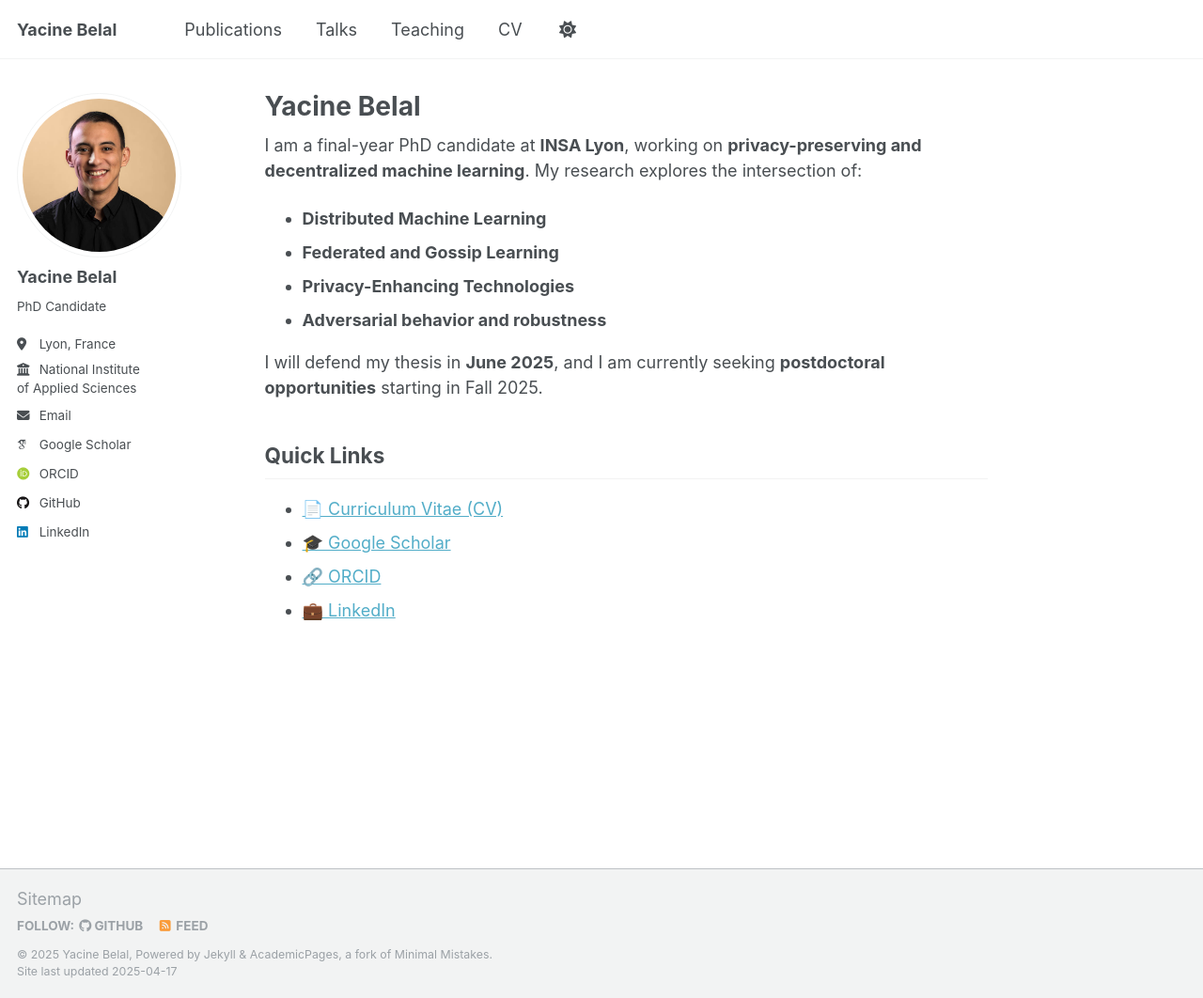
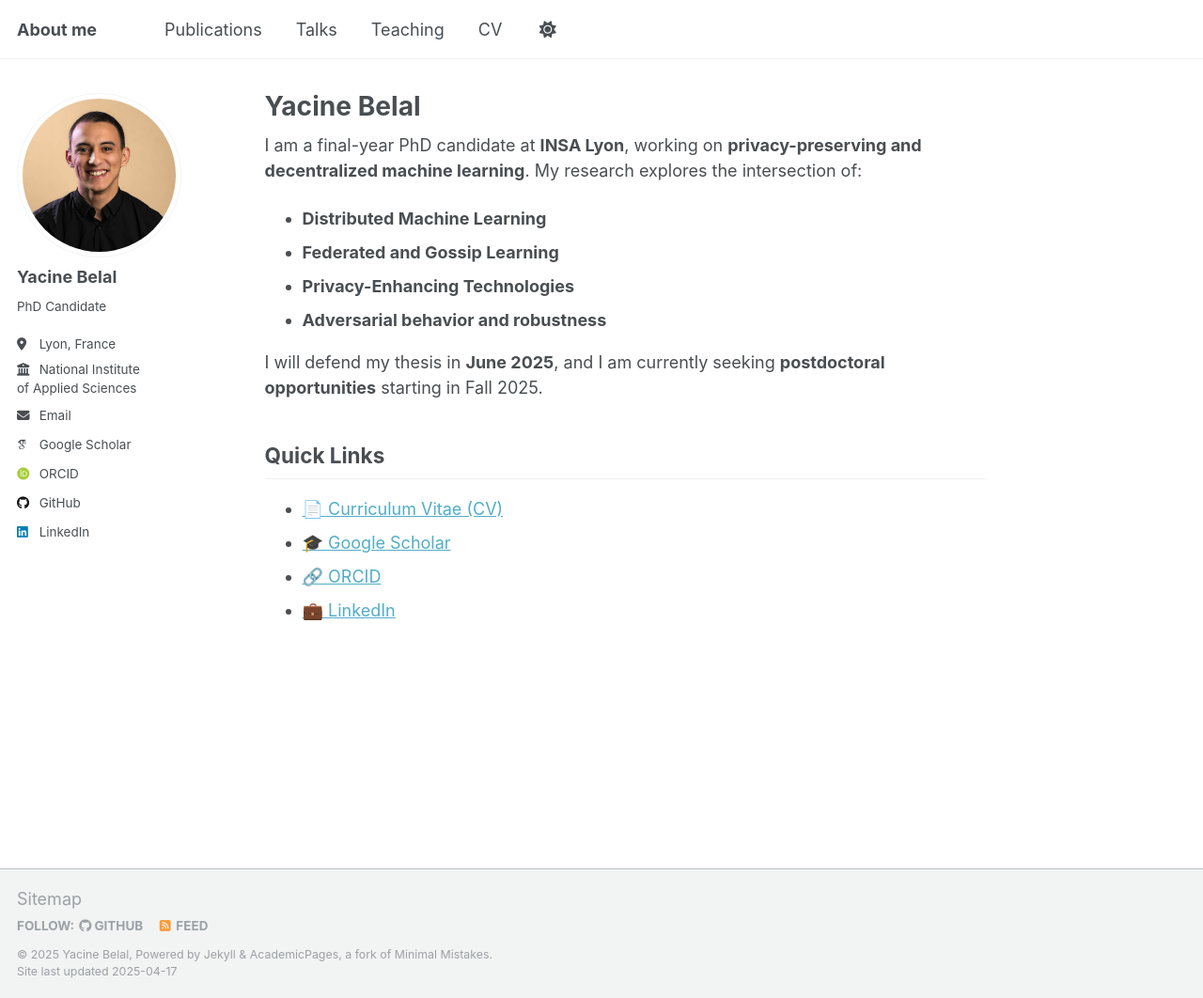
Before and after one commit to YacineBelal/yacinebelal.github.io, a Jekyll site: the page built from docs/_pages/about.md, in a window 1280 px wide and 1062 px high. Shown: the whole window at 94% size. Built offline with Jekyll 4.4.1, drawn with Linux system fonts in a browser that asks for light colours; some web fonts are replaced.

Commit message:
about me in the header

```diff
--- a/docs/_config.yml
+++ b/docs/_config.yml
@@ -9,7 +9,7 @@
 # Basic Site Settings
 locale                   : "en-US"
 site_theme               : "default"
-title                    : "Yacine Belal"
+title                    : "About me"
 title_separator          : "-"
 name                     : &name "Yacine Belal"
 description              : &description "personal description"
```
